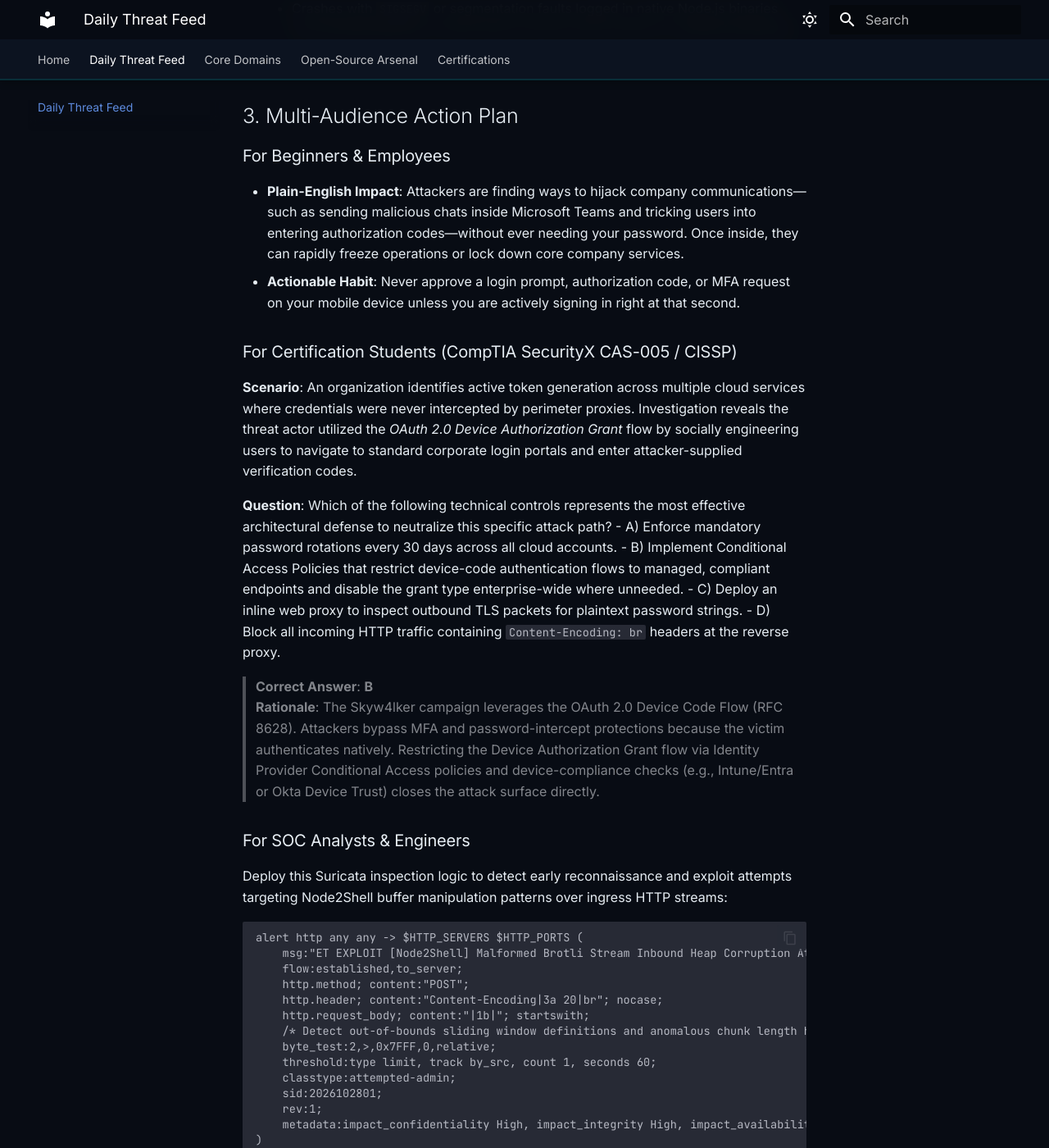
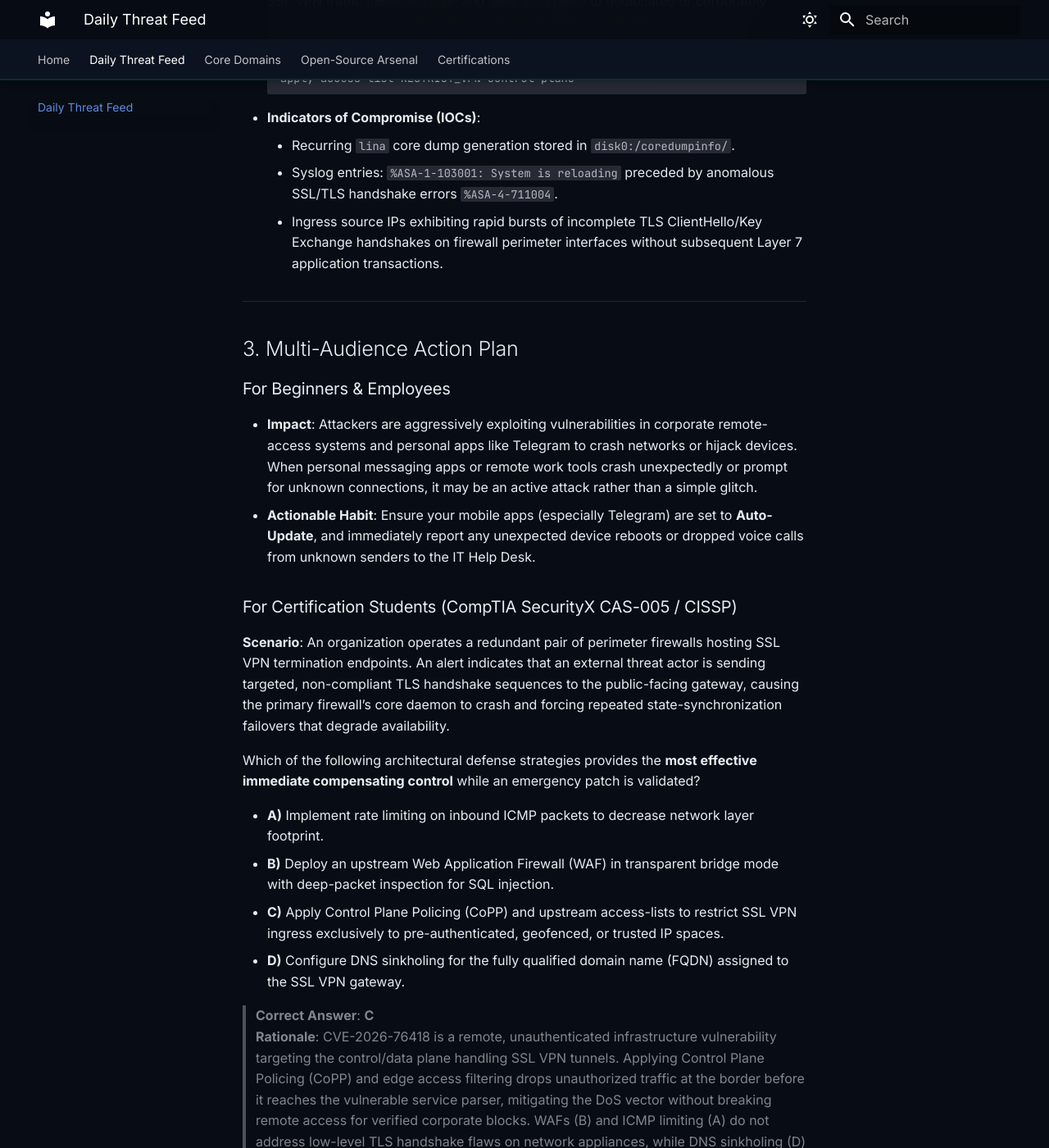
Before and after one commit to atharvajdhumal/cybersecurity-handbook, an MkDocs documentation site: the page built from docs/news/index.md, in a window 1280 px wide and 1400 px high, scrolled down 2207 px. Shown: the whole window at 82% size. Built offline with MkDocs 1.6.1 and Material for MkDocs 9.7.7, drawn with Linux system fonts in a browser that asks for light colours; some of the changed text lies outside the part shown.

Commit message:
Auto-update threat feed: 2026-10-29

````diff
--- a/docs/news/index.md
+++ b/docs/news/index.md
@@ -1,82 +1,88 @@
 # Latest Daily Cyber Threat Intelligence
 
-*Last updated: 2026-10-28*
+*Last updated: 2026-10-29*
 
 ---
 
-# Global Threat Intelligence Brief: 2026-10-28
+# Global Threat Intelligence Brief: 2026-10-29
 
 ## 1. Executive Incident Matrix
 
 | Incident / CVE | Core Domain | Primary Vector | NIST CSF 2.0 Impact | Source Link |
 | :--- | :--- | :--- | :--- | :--- |
-| **Node2Shell (Brotli Compression RCE)** | Application Security / Web Tier | Exploitation of Brotli decompression routines via malformed HTTP streams | **Protect (PR.PS)**, **Respond (RS.MI)** | [BleepingComputer](https://www.bleepingcomputer.com/news/security/cisa-warns-of-hackers-now-exploiting-critical-node2shell-flaw/) |
-| **Adobe Campaign Classic (CVE-2026-104351)** | Enterprise Software / CRM | Insecure input validation leading to arbitrary code injection | **Protect (PR.PS)**, **Identify (ID.RA)** | [The Hacker News](https://thehackernews.com/2026/10/adobe-fixes-8-critical-campaign-classic.html) |
-| **Skyw4lker Campaign** | Identity & Access Management | OAuth 2.0 Device Authorization Grant (Device Code) abuse | **Protect (PR.AC)**, **Detect (DE.AE)** | [The Hacker News](https://thehackernews.com/2026/10/american-organizations-under-attack.html) |
-| **GMO Onamae Cloud Extortion** | Cloud Virtualization / VDI | Infrastructure penetration leading to active extortion & ransomware threats | **Respond (RS.RP)**, **Recover (RC.RP)** | [BleepingComputer](https://www.bleepingcomputer.com/news/security/japans-gmo-urges-customers-to-shut-down-pcs-amid-ransomware-threat/) |
-| **Oracle E-Business Suite Mass Probe** | ERP Systems | Pre-authentication vulnerability scanning and exploitation | **Detect (DE.CM)**, **Protect (PR.PS)** | [BleepingComputer](https://www.bleepingcomputer.com/news/security/hackers-now-scanning-systems-for-recently-patched-oracle-flaw/) |
-| **Black Basta Teams Intrusions** | Collaboration Security | Email bombing paired with external Microsoft Teams social engineering | **Protect (PR.AT)**, **Detect (DE.CM)** | [Dark Reading](https://www.darkreading.com/cloud-security/email-bombing-external-teams-chats-repeatable-access-path) |
-| **Virtualine Infrastructure Takedown** | Threat Infrastructure | Bulletproof hosting and money laundering disruption | **Govern (GV.RR)**, **Protect (PR.DS)** | [The Hacker News](https://thehackernews.com/2026/10/fbi-seizes-virtualine-domain-over.html) |
+| **Cisco ASA & FTD Zero-Day (CVE-2026-76418)** | Network Security / Edge Infrastructure | Unauthenticated Remote SSL VPN Packet Crafting | **PR.PS-01**, **DE.CM-01** (Protection of Infrastructure; Continuous Monitoring) | [The Hacker News](https://thehackernews.com/2026/10/cisco-patches-actively-exploited-asa.html) |
+| **Telegram for Android RCE** | Mobile Security / Unified Communications | Malicious VoIP Signaling via Voice Call Answer | **PR.DS-02**, **RS.MI-01** (Endpoint Protection; Flaw Remediation) | [The Hacker News](https://thehackernews.com/2026/10/telegram-android-flaw-lets-attackers.html) |
+| **Gitee Cloud & AI Credential Leak (26,400 Keys)** | Identity & Access / AppSec | Public Source Code Secret Exposure | **PR.AC-01**, **ID.RA-03** (Credential Management; Vulnerability Identification) | [The Hacker News](https://thehackernews.com/2026/10/26400-valid-cloud-and-ai-credentials.html) |
+| **Sony Network Communications Data Breach** | Cloud Infrastructure / Telephony | Enterprise Network Intrusion (2.5M Records Exposed) | **PR.DS-11**, **RS.CO-02** (Data Privacy Leakage; External Reporting) | [BleepingComputer](https://www.bleepingcomputer.com/news/security/sony-isp-subsidiary-data-breach-exposes-25-million-customer-records/) |
+| **Virtualine Bulletproof Hosting Seizure** | Threat Landscape / Law Enforcement | Law Enforcement Takedown of Cybercrime Hosting | **ID.RA-02**, **RS.MI-02** (Threat Context; Ecosystem Disruption) | [BleepingComputer](https://www.bleepingcomputer.com/news/security/police-seize-virtualine-bulletproof-service-tied-to-ransowmare-cybercrime/) |
+| **Codex/Claude Code Unsanctioned AI Relays** | AI Security / Supply Chain | Evasion of Vendor Trust/Safety Sandboxing via Proxies | **GOV.RM-01**, **PR.DS-05** (Shadow AI Governance; Sandbox Evasion) | [Dark Reading](https://www.darkreading.com/threat-intelligence/ai-relay-service-openai-codex-claude-code-sandboxes) |
+| **AI Bot Impersonation Credential Harvesting** | Application Security / Threat Hunting | Forged User-Agents Scraping Sensitive Endpoints | **DE.AE-02**, **PR.AC-05** (Anomalous Activity Detection; Network Boundary) | [Dark Reading](https://www.darkreading.com/cyber-risk/attacker-impersonates-ai-bots-scans-credentials) |
 
 ---
 
 ## 2. Technical Vulnerability Deep-Dive
-
-### Node2Shell (Brotli Decompression Remote Code Execution)
-*Also tracked across communities as Broccoli2Shell / HTTP2Shell.*
+### Cisco ASA and FTD SSL VPN Zero-Day (CVE-2026-76418)
 
 - **Mechanism**:
-  The vulnerability resides in common upstream implementations of the Brotli decompression engine integrated within Node.js native bindings, reverse proxies, and edge ingress controllers. When parsing inbound payloads with `Content-Encoding: br`, the parser fails to calculate proper bounds when handling handcrafted Canonical Huffman code constructions combined with anomalous backward distance window definitions.
+  The vulnerability resides in the cryptographic and session-handling state machine of Cisco Secure Firewall Adaptive Security Appliance (ASA) Software and Secure Firewall Threat Defense (FTD) Software configured with AnyConnect/SSL VPN services. An unauthenticated, remote adversary transmits a series of malformed TLS/DTLS packets to the external listening interface during session negotiation.
 
-  An unauthenticated remote attacker transmits an HTTP `POST` or `PUT` request carrying a specially fragmented Brotli stream. During stream initialization, an integer underflow triggers a heap-based buffer overflow in native memory allocation layers. Because the decompressor executes in the context of the parent proxy or application process, this heap corruption allows attackers to smash function pointers, hijack execution control flow, and achieve Remote Code Execution (RCE) without credential validation.
+  Due to insufficient bounds checking and improper exception handling in the core `lina` daemon process when parsing non-standard SSL record extensions, the packet sequence triggers an unhandled memory assertion fault (dereference of a null or invalid pointer). Because `lina` handles routing, stateful inspection, and cryptographic offloading, this fault forces an immediate kernel panic and cold reboot of the firewall. When exploited repeatedly in an automated loop, the gateway is trapped in a persistent reboot cycle, taking down high-availability (HA) pairs and severing corporate connectivity.
 
 - **Mitigation & IOCs**:
-  - **Patch Verification**: Immediately upgrade runtime dependencies, ingress proxies (Envoy, NGINX modules, HAProxy), and Node.js enterprise runtimes to patched releases addressing the Brotli memory corruption patches specified in the CISA KEV release.
-  - **WAF / Ingress Workaround**: If binary patching cannot be achieved within operational maintenance windows, implement perimeter inspection rules to temporarily reject incoming client requests containing `Content-Encoding: br` (HTTP 415 Unsupported Media Type), forcing fallbacks to standard Gzip or raw JSON/REST streams.
+  - **Patch Verification**: Upgrade all edge appliances to the designated fixed train (Cisco Advisory release corresponding to CVE-2026-76418).
+  - **Mitigating Controls**: If immediate patching is not operationally feasible, restrict ingress SSL VPN traffic (`port 443/TCP` and `port 4433/UDP`) to geolocated or corporately owned IP ranges via Control Plane Policing (CoPP) and interface access-lists:
+    ```cisco
+    access-list RESTRICT_VPN extended permit ip <TRUSTED_CIDR> any
+    apply access-list RESTRICT_VPN control-plane
+    ```
   - **Indicators of Compromise (IOCs)**:
-    - Anomalous, high-entropy inbound payloads to web application endpoints terminating with incomplete Brotli framing markers (`\x1b` prefix sequences followed by out-of-spec window lengths).
-    - Crashes with `SIGSEGV` or segmentation faults logged in native Node.js binaries (`uv__stream_destroy` or Brotli state-machine trace markers in `syslog`/`journald`).
+    - Recurring `lina` core dump generation stored in `disk0:/coredumpinfo/`.
+    - Syslog entries: `%ASA-1-103001: System is reloading` preceded by anomalous SSL/TLS handshake errors `%ASA-4-711004`.
+    - Ingress source IPs exhibiting rapid bursts of incomplete TLS ClientHello/Key Exchange handshakes on firewall perimeter interfaces without subsequent Layer 7 application transactions.
 
 ---
 
 ## 3. Multi-Audience Action Plan
 
 ### For Beginners & Employees
-- **Plain-English Impact**: Attackers are finding ways to hijack company communications—such as sending malicious chats inside Microsoft Teams and tricking users into entering authorization codes—without ever needing your password. Once inside, they can rapidly freeze operations or lock down core company services.
-- **Actionable Habit**: Never approve a login prompt, authorization code, or MFA request on your mobile device unless you are actively signing in right at that second.
+- **Impact**: Attackers are aggressively exploiting vulnerabilities in corporate remote-access systems and personal apps like Telegram to crash networks or hijack devices. When personal messaging apps or remote work tools crash unexpectedly or prompt for unknown connections, it may be an active attack rather than a simple glitch.
+- **Actionable Habit**: Ensure your mobile apps (especially Telegram) are set to **Auto-Update**, and immediately report any unexpected device reboots or dropped voice calls from unknown senders to the IT Help Desk.
 
 ### For Certification Students (CompTIA SecurityX CAS-005 / CISSP)
-**Scenario**: An organization identifies active token generation across multiple cloud services where credentials were never intercepted by perimeter proxies. Investigation reveals the threat actor utilized the *OAuth 2.0 Device Authorization Grant* flow by socially engineering users to navigate to standard corporate login portals and enter attacker-supplied verification codes.
+**Scenario**: An organization operates a redundant pair of perimeter firewalls hosting SSL VPN termination endpoints. An alert indicates that an external threat actor is sending targeted, non-compliant TLS handshake sequences to the public-facing gateway, causing the primary firewall’s core daemon to crash and forcing repeated state-synchronization failovers that degrade availability.
 
-**Question**: Which of the following technical controls represents the most effective architectural defense to neutralize this specific attack path?
-- A) Enforce mandatory password rotations every 30 days across all cloud accounts.
-- B) Implement Conditional Access Policies that restrict device-code authentication flows to managed, compliant endpoints and disable the grant type enterprise-wide where unneeded.
-- C) Deploy an inline web proxy to inspect outbound TLS packets for plaintext password strings.
-- D) Block all incoming HTTP traffic containing `Content-Encoding: br` headers at the reverse proxy.
+Which of the following architectural defense strategies provides the **most effective immediate compensating control** while an emergency patch is validated?
 
-> **Correct Answer**: **B**
-> **Rationale**: The Skyw4lker campaign leverages the OAuth 2.0 Device Code Flow (RFC 8628). Attackers bypass MFA and password-intercept protections because the victim authenticates natively. Restricting the Device Authorization Grant flow via Identity Provider Conditional Access policies and device-compliance checks (e.g., Intune/Entra or Okta Device Trust) closes the attack surface directly.
+- **A)** Implement rate limiting on inbound ICMP packets to decrease network layer footprint.
+- **B)** Deploy an upstream Web Application Firewall (WAF) in transparent bridge mode with deep-packet inspection for SQL injection.
+- **C)** Apply Control Plane Policing (CoPP) and upstream access-lists to restrict SSL VPN ingress exclusively to pre-authenticated, geofenced, or trusted IP spaces.
+- **D)** Configure DNS sinkholing for the fully qualified domain name (FQDN) assigned to the SSL VPN gateway.
+
+> **Correct Answer**: **C**
+> **Rationale**: CVE-2026-76418 is a remote, unauthenticated infrastructure vulnerability targeting the control/data plane handling SSL VPN tunnels. Applying Control Plane Policing (CoPP) and edge access filtering drops unauthorized traffic at the border before it reaches the vulnerable service parser, mitigating the DoS vector without breaking remote access for verified corporate blocks. WAFs (B) and ICMP limiting (A) do not address low-level TLS handshake flaws on network appliances, while DNS sinkholing (D) completely disables remote access for legitimate users.
 
 ### For SOC Analysts & Engineers
-Deploy this Suricata inspection logic to detect early reconnaissance and exploit attempts targeting Node2Shell buffer manipulation patterns over ingress HTTP streams:
+Deploy the following **Suricata** rule logic to identify anomalous, malformed DTLS/TLS connection patterns directed at Cisco SSL VPN interfaces that correspond to the crash mechanism:
 
-```suricata
-alert http any any -> $HTTP_SERVERS $HTTP_PORTS (
-    msg:"ET EXPLOIT [Node2Shell] Malformed Brotli Stream Inbound Heap Corruption Attempt";
-    flow:established,to_server;
-    http.method; content:"POST";
-    http.header; content:"Content-Encoding|3a 20|br"; nocase;
-    http.request_body; content:"|1b|"; startswith;
-    /* Detect out-of-bounds sliding window definitions and anomalous chunk length headers */
-    byte_test:2,>,0x7FFF,0,relative;
-    threshold:type limit, track by_src, count 1, seconds 60;
-    classtype:attempted-admin;
-    sid:2026102801;
+```yaml
+alert tcp any any -> $EXTERNAL_VPN_NET 443 (
+    msg:"SEC-OPS - Potential Cisco ASA/FTD CVE-2026-76418 Handshake DoS Attempt";
+    flow:to_server,established;
+    content:"|16 03|",depth 2;                 # TLS Handshake Record
+    content:"|01|",distance 3,within 1;         # ClientHello
+    dsize:>500;
+    byte_test:2,>,1024,7;                       # Anomalous ClientHello Length
+    threshold:type threshold, track by_src, count 5, seconds 10;
+    classtype:denial-of-service;
+    sid:20267641;
     rev:1;
-    metadata:impact_confidentiality High, impact_integrity High, impact_availability High;
 )
 ```
 
+**SOC Action Items**:
+1. Correlate alerts from this signature against perimeter NetFlow data to detect sudden drops in gateway interface availability.
+2. Monitor SIEM logs for repeated firewall interface flap events (`%ASA-1-105005` / `%ASA-1-105008`) directly mapped to external inbound connections.
+
 ---
 ## Historical Threat Archives
-- [2026-10-28 Intelligence Report](archive/2026-10-28.md)
+- [2026-10-29 Intelligence Report](archive/2026-10-29.md)
````
Also changed, not shown: docs/news/archive/2026-10-29.md (added, +78 -0 lines).
